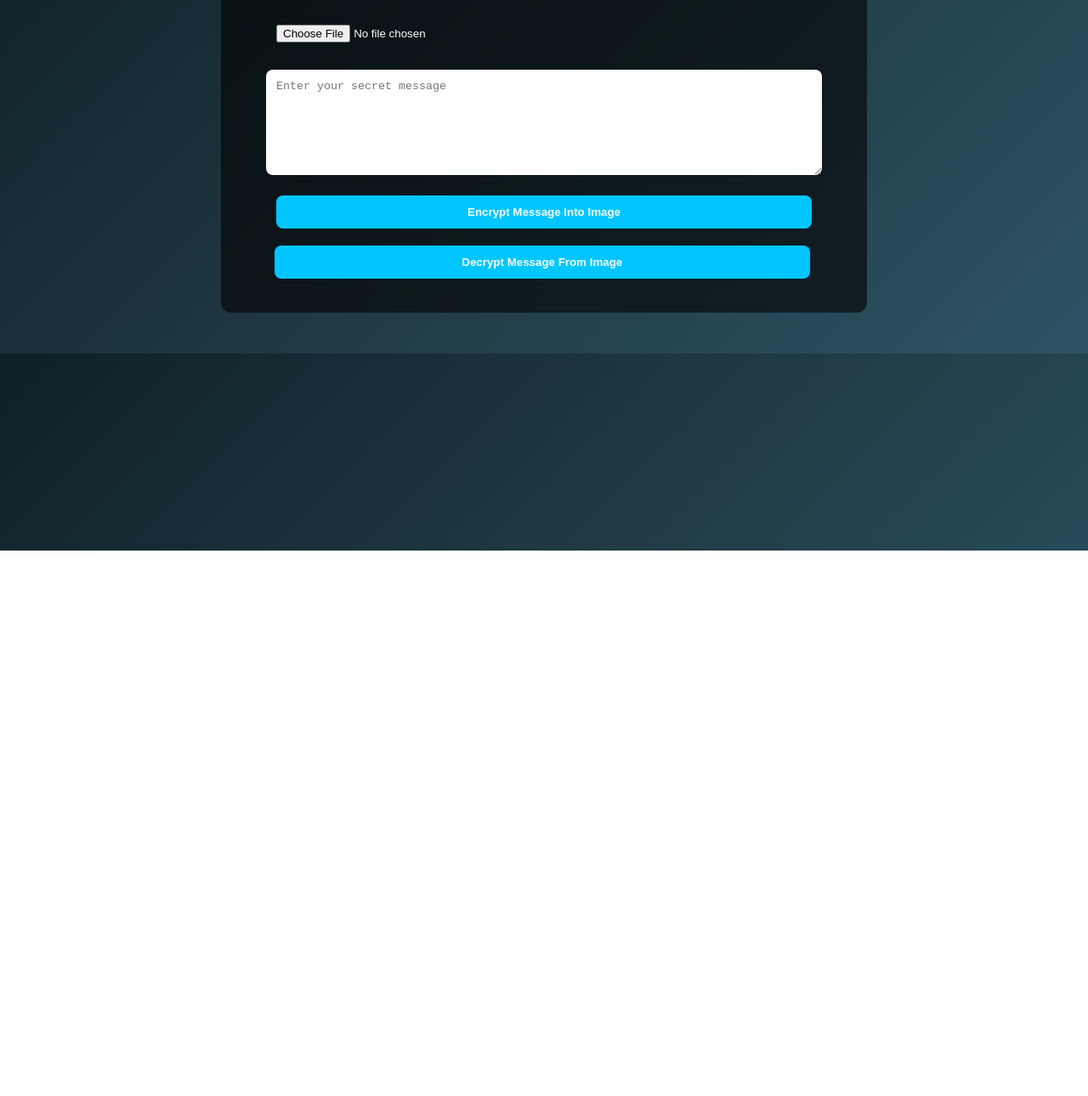
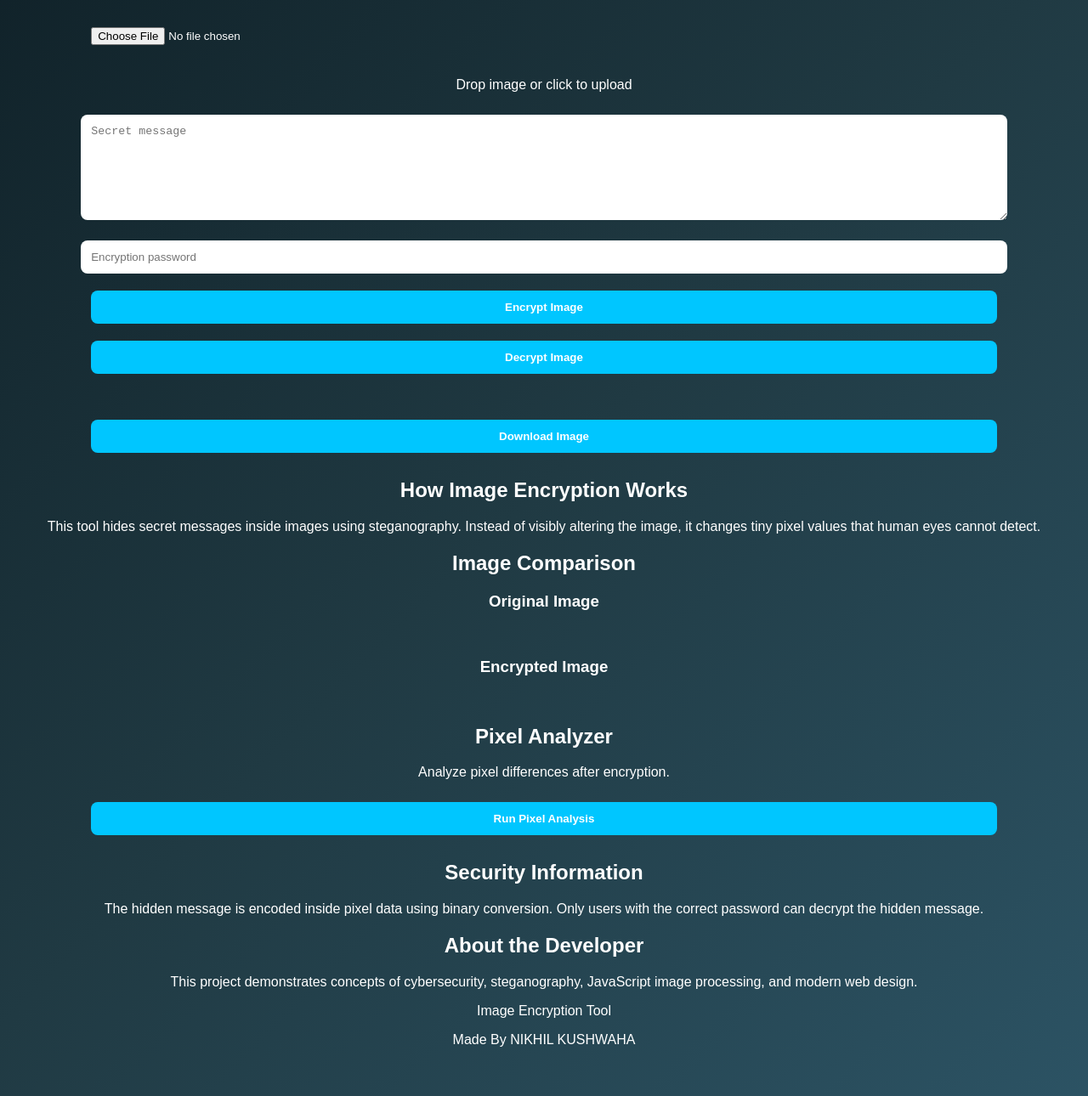
Before and after one commit to Nikhil9211/Image-Encryption-Decryption-Website, a plain HTML site: page index.html in a window 1280 px wide. Shown: the part 152-1442 px from the top of the page at 85% size. Before the commit the page ends 800 px from the top, so only its background shows below. Drawn offline with Linux system fonts and the light colour scheme.

Commit message:
Update index.html

```diff
--- a/index.html
+++ b/index.html
@@ -2,30 +2,129 @@
 <html lang="en">
 <head>
 <meta charset="UTF-8">
-<title>Image Secret Messenger</title>
+<title>CyberStego</title>
 <link rel="stylesheet" href="style.css">
 </head>
 
 <body>
 
-<div class="container">
+<canvas id="matrix"></canvas>
 
-<h1>🔐 Image Secret Messenger</h1>
+<div class="app">
 
+<h1>CYBERSTEGO</h1>
+<p>Encrypt secret messages inside images</p>
+
+<div class="upload" id="dropArea">
 <input type="file" id="imageInput">
+<p>Drop image or click to upload</p>
+</div>
 
-<textarea id="message" placeholder="Enter your secret message"></textarea>
+<textarea id="message" placeholder="Secret message"></textarea>
 
-<button onclick="encrypt()">Encrypt Message Into Image</button>
+<input type="password" id="password" placeholder="Encryption password">
 
-<button onclick="decrypt()">Decrypt Message From Image</button>
+<div class="controls">
+<button onclick="encrypt()">Encrypt Image</button>
+<button onclick="decrypt()">Decrypt Image</button>
+</div>
+
+<div class="progress">
+<div id="progressBar"></div>
+</div>
 
 <img id="preview">
+
+<div class="output">
+<p id="decodedText"></p>
+<button onclick="downloadImage()">Download Image</button>
+</div>
 
 <canvas id="canvas"></canvas>
 
 </div>
 
+
+<!--WORK INFO-->
+<section class="info">
+
+<h2>How Image Encryption Works</h2>
+
+<p>
+This tool hides secret messages inside images using steganography.
+Instead of visibly altering the image, it changes tiny pixel values
+that human eyes cannot detect.
+</p>
+
+</section>
+
+
+<section class="comparison">
+
+<h2>Image Comparison</h2>
+
+<div class="compare-box">
+
+<div>
+<h3>Original Image</h3>
+<img id="originalPreview">
+</div>
+
+<div>
+<h3>Encrypted Image</h3>
+<img id="preview">
+</div>
+
+</div>
+
+</section>
+
+<!--  ANALYZER  -->
+
+<section class="analyzer">
+
+<h2>Pixel Analyzer</h2>
+
+<p>Analyze pixel differences after encryption.</p>
+
+<button onclick="analyzePixels()">Run Pixel Analysis</button>
+
+<p id="analysisResult"></p>
+
+</section>
+
+
+<section class="security">
+
+<h2>Security Information</h2>
+
+<p>
+The hidden message is encoded inside pixel data using binary conversion.
+Only users with the correct password can decrypt the hidden message.
+</p>
+
+</section>
+
+
+<section class="developer">
+
+<h2>About the Developer</h2>
+
+<p>
+This project demonstrates concepts of cybersecurity, steganography,
+JavaScript image processing, and modern web design.
+</p>
+
+</section>
+
+
+<footer>
+
+<p>Image Encryption Tool</p>
+<p>Made By NIKHIL KUSHWAHA</p>
+
+</footer>
+
 <script src="script.js"></script>
 
 </body>
```
